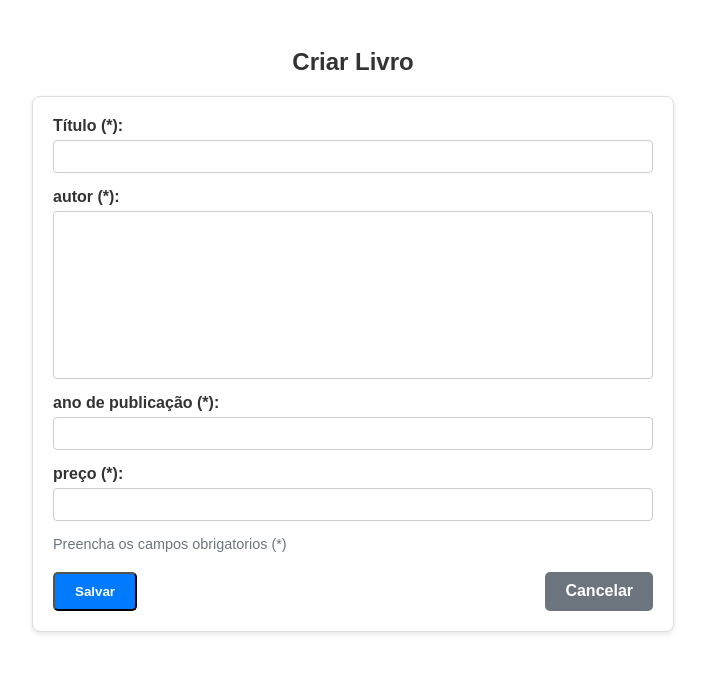
After one commit to Guiheld/ADW, a Django app: page /cadastrar_livro/ in a window 1280 px wide. The commit adds this page. Shown: the top 673 px of the page, without its empty margins (287-992 px from the left). Run offline with Django 5.2, Linux system fonts and the light colour scheme; the visitor is signed in with stand-in values (Sample User, id 1).

Commit message:
Criação da classe de livros, criação de novos livros, criação do dashboard.

```diff
--- a/TrabalhoUemura/TrabalhoUemura/urls.py
+++ b/TrabalhoUemura/TrabalhoUemura/urls.py
@@ -26,8 +26,14 @@ from app import views
 
 urlpatterns = [
     path('admin/', admin.site.urls),
+    # urls de auth
+    #--------------------------------------------
     path('', views.home, name='home'),
     path('auth/cadastro/', views.cadastro, name='cadastro'),
     path('auth/login/', views.login_view, name='login'),
+    #--------------------------------------------
     path('meus_livros/', views.meus_livros, name='meus_livros'),
+    path('dashboard/', views.dashboard, name='dashboard'),
+    #--------------------------------------------
+    path('cadastrar_livro/', views.cadastrar_livro, name='cadastrar_livro'),
 ]
--- a/TrabalhoUemura/app/formulario.py
+++ b/TrabalhoUemura/app/formulario.py
@@ -1,3 +1,11 @@
+from django import forms
+from .models import Livros, Usuarios
+
 
 class Forms:
     pass
+
+class FormularioDeLivros(forms.ModelForm):
+    class Meta:
+        model = Livros
+        fields = ['titulo', 'autor', 'ano_publicacao', 'preco']
--- a/TrabalhoUemura/app/models.py
+++ b/TrabalhoUemura/app/models.py
@@ -33,4 +33,4 @@ class Livros(models.Model):
     usuarioDono = models.ForeignKey(Usuarios, on_delete=models.SET_NULL, null=True, related_name='usuarioDono')
 
     def __str__(self):
-        return self.nome
+        return self.titulo
--- /dev/null
+++ b/TrabalhoUemura/app/templates/cadastrar_livro.html
@@ -0,0 +1,116 @@
+{% block content %}
+  <div class="container">
+    <h2 align="center">{% if form.instance.pk %}Editar Livro{% else %}Criar Livro{% endif %}</h2>
+    <form method="post" class="task-form">
+      {% csrf_token %}
+      <div class="form-group">
+        <label for="{{ form.titulo.id_for_label }}">Título (*):</label>
+        {{ form.titulo }}
+      </div>
+      <div class="form-group">
+        <label for="{{ form.autor.id_for_label }}">autor (*):</label>
+        {{ form.autor }}
+      </div>
+      <div class="form-group">
+        <label for="{{ form.ano_publicacao.id_for_label }}">ano de publicação (*):</label>
+        {{ form.ano_publicacao }}
+      </div>
+      <div class="form-group">
+        <label for="{{ form.preco.id_for_label }}">preço (*):</label>
+        {{ form.preco }}
+      </div>
+      <p class="observacao" align="left">Preencha os campos obrigatorios (*)</p>
+      <div class="form-actions">
+        <button type="submit" class="btn btn-save">Salvar</button>
+        <a href="{% url 'meus_livros' %}" class="btn btn-cancel">Cancelar</a>
+      </div>
+    </form>
+  </div>
+
+  <style>
+    .container {
+      width: 80%;
+      margin: 0 auto;
+      padding: 20px;
+      font-family: Arial, sans-serif;
+    }
+
+    h2 {
+      margin-bottom: 20px;
+      color: #333;
+    }
+
+    .task-form {
+      max-width: 600px;
+      margin: 0 auto;
+      padding: 20px;
+      border: 1px solid #ddd;
+      border-radius: 8px;
+      background-color: #fff;
+      box-shadow: 0 2px 5px rgba(0,0,0,0.1);
+    }
+
+    .form-group {
+      margin-bottom: 15px;
+    }
+
+    .form-group label {
+      display: block;
+      margin-bottom: 5px;
+      font-weight: bold;
+      color: #333;
+    }
+
+    .form-group input,
+    .form-group select,
+    .form-group textarea {
+      width: 100%;
+      padding: 8px;
+      border: 1px solid #ccc;
+      border-radius: 4px;
+      box-sizing: border-box;
+    }
+
+    .form-group textarea {
+      resize: none;
+    }
+
+    .form-actions {
+      display: flex;
+      justify-content: space-between;
+      margin-top: 20px;
+    }
+
+    .btn {
+      display: inline-block;
+      padding: 10px 20px;
+      border-radius: 5px;
+      text-decoration: none;
+      font-weight: bold;
+      cursor: pointer;
+      color: #fff;
+      transition: background-color 0.3s;
+    }
+
+    .btn-save {
+      background-color: #007bff;
+    }
+
+    .btn-save:hover {
+      background-color: #0056b3;
+    }
+
+    .btn-cancel {
+      background-color: #6c757d;
+    }
+
+    .btn-cancel:hover {
+      background-color: #5a6268;
+    }
+
+    .observacao {
+      color: #6c757d; /* Cor cinza discreta */
+      font-size: 0.9em;
+    }
+  </style>
+{% endblock %}
--- a/TrabalhoUemura/app/templates/meus_livros.html
+++ b/TrabalhoUemura/app/templates/meus_livros.html
@@ -3,7 +3,9 @@
     <div class="header">
       <h2>Meus Livros</h2>
       <div class="header-actions">
-        <!-- botoes -->
+        <a href="{% url 'cadastrar_livro' %}" class="btn btn-create">Cadastrar novo livro</a>
+        <a href="{% url 'dashboard' %}" class="btn btn-create">Dashboard</a>
+        <a href="{% url 'home' %}" class="btn btn-back">Sair</a>
       </div>
     </div>
     <h4 align="center">Bem-vindo {{ usuario.nome }}!</h4>
--- a/TrabalhoUemura/app/views.py
+++ b/TrabalhoUemura/app/views.py
@@ -7,6 +7,7 @@ from django.http import HttpResponse, HttpResponseRedirect
 from django.shortcuts import render, redirect, get_object_or_404
 
 from .backupManager import backupUsuariosCSV
+from .formulario import FormularioDeLivros
 from .models import Usuarios, Livros
 from django.contrib.auth.decorators import login_required
 from django.shortcuts import render
@@ -79,3 +80,25 @@ def meus_livros(request):
     usuario = Usuarios.objects.get(id_usuario=request.user.id)
     livros = Livros.objects.filter(usuarioDono=usuario)
     return render(request, 'meus_livros.html', {'livros': livros, 'usuario' : usuario})
+
+
+@login_required(login_url='/auth/login/')
+def dashboard(request):
+    checarBackUp()
+    usuario = Usuarios.objects.get(id_usuario=request.user.id)
+    usuarios = Usuarios.objects.all
+    livros = Livros.objects.all
+    return render(request, 'dashboard.html', {'livros': livros, 'usuario' : usuario, 'usuarios' : usuarios})
+
+
+@login_required(login_url='/auth/login')
+def cadastrar_livro(request):
+    if request.method == 'POST':
+        form = FormularioDeLivros(request.POST)
+        if form.is_valid():
+            livro = form.save()  # Salva o livro
+            # Não é necessário fazer nada aqui, o Django cuida das relações ManyToMany automaticamente
+            return redirect('meus_livros')  # Redirecione para onde você quiser
+    else:
+        form = FormularioDeLivros()
+    return render(request, 'cadastrar_livro.html', {'form': form})
```
Also changed, not shown: TrabalhoUemura/app/templates/dashboard.html (+16 -23 lines).
